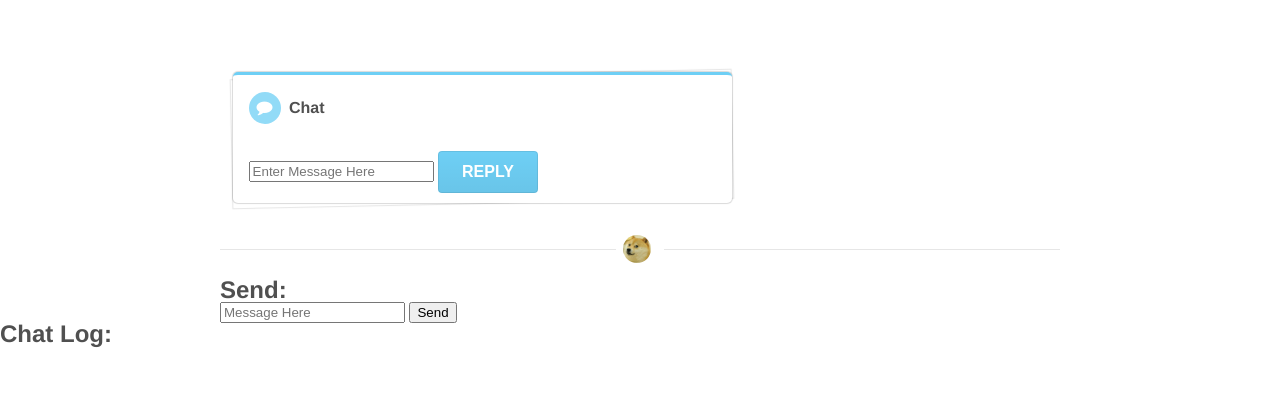
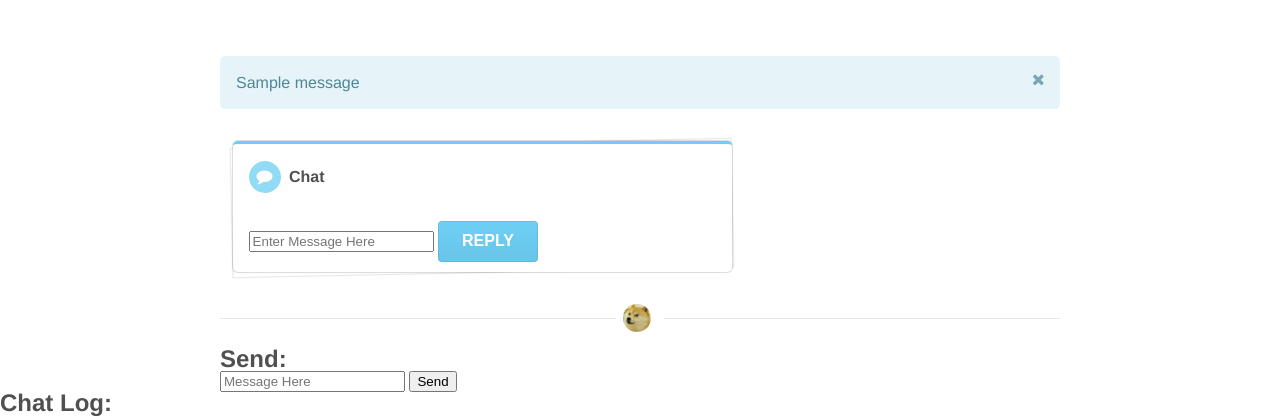
Before and after one commit to zach-taylor/snickerdoodle, a Flask app: page /chat in a window 1280 px wide. Shown: the part 85-505 px from the top of the page. Run offline with Flask 2, Linux system fonts and the light colour scheme; tables that the repository leaves empty hold one stand-in row (values such as "Sample post"); one stand-in notice (Sample message) is shown; some libraries are stand-ins or nearby versions.

Commit message:
Added annoying flash message that shows up when the create room form fails

```diff
--- a/snickerdoodle/rooms/views.py
+++ b/snickerdoodle/rooms/views.py
@@ -1,4 +1,4 @@
-from flask import Flask, render_template, request, jsonify, abort, make_response, redirect, current_app, url_for
+from flask import Flask, render_template, request, jsonify, abort, make_response, redirect, current_app, url_for, flash
 from flask.views import MethodView
 
 from .models import Room
@@ -16,7 +16,7 @@ class CreateRoomView(MethodView):
             db.session.commit()
             return redirect(url_for('watch_view', room_id=room.id))
         else:
-            print 'fail'
+            flash('Room could not be created. :(')
             return redirect(url_for('home'))
 
 class WatchView(MethodView):
--- a/templates/base.html
+++ b/templates/base.html
@@ -17,6 +17,19 @@
     {% block preamble %} {% endblock %}
 
     <div class="main container">
+        {% with messages = get_flashed_messages() %}
+            {% if messages %}
+                <div class="ui blue message">
+                    <i class="close icon"></i>
+                    <ul class="flashes">
+                        {% for message in messages %}
+                            <li>{{ message }}</li>
+                        {% endfor %}
+                    </ul>
+                </div>
+            {% endif %}
+        {% endwith %}
+
         {% block content %}{% endblock %}
     </div>
 
```
